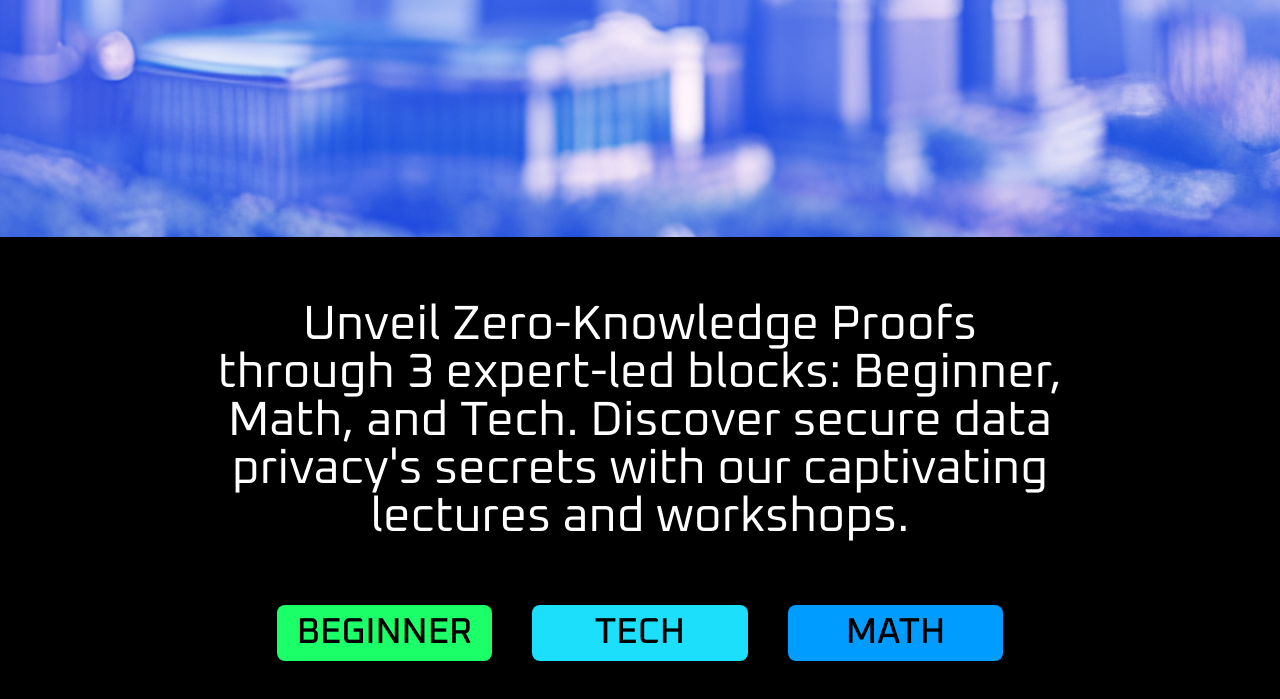
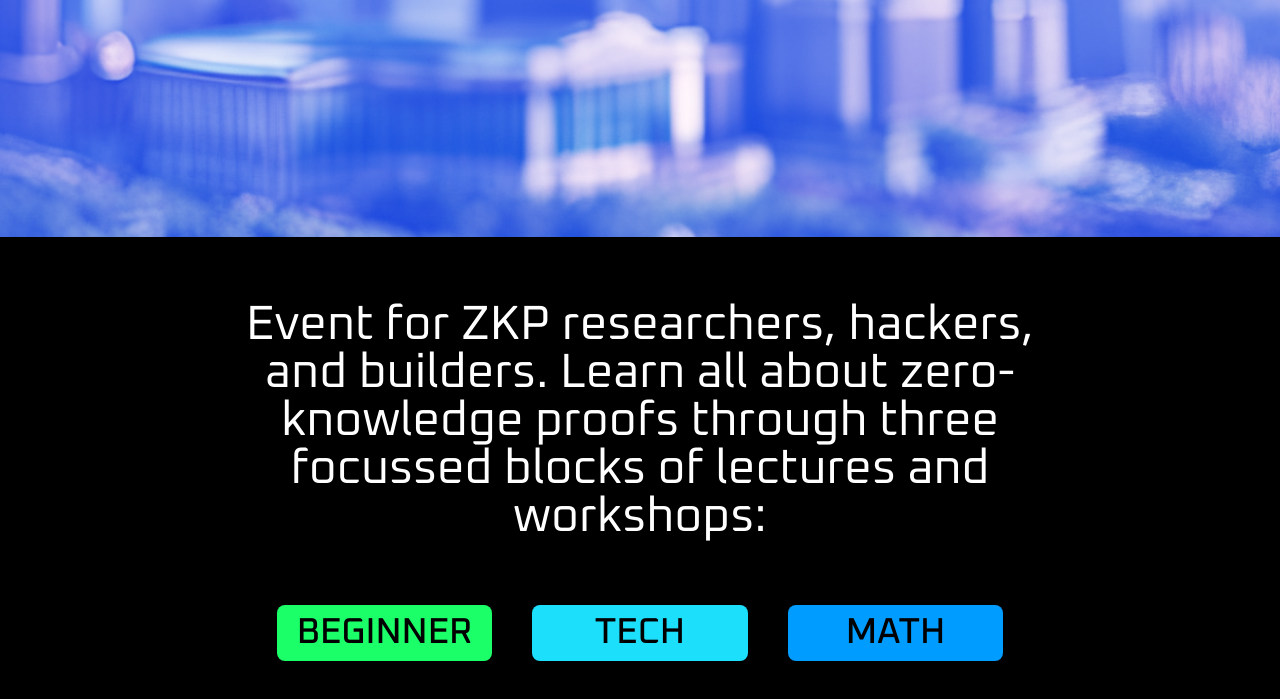
Before and after one commit to zkWarsaw/zkwarsaw-website, a website: page public/index.html in a window 1280 px wide. Shown: the part 487-1186 px from the top of the page. Drawn offline with Linux system fonts and the light colour scheme.

Commit message:
block txt update
Co-authored-by: Orest Tarasiuk <830847+OrestTa@users.noreply.github.com>

```diff
--- a/public/index.html
+++ b/public/index.html
@@ -364,10 +364,7 @@
                 >
                     <div class="max-w-4xl mx-auto pb-4 md:pb-6 lg:pb-10 px-5">
                         <h3 class="text-4xl lg:text-5xl text-center text-white">
-                            Unveil Zero-Knowledge Proofs through 3 expert-led
-                            blocks: Beginner, Math, and Tech. Discover secure
-                            data privacy's secrets with our captivating lectures
-                            and workshops.
+                            Event for ZKP researchers, hackers, and builders. Learn all about zero-knowledge proofs through three focussed blocks of lectures and workshops:
                         </h3>
                     </div>
                     <div
```
